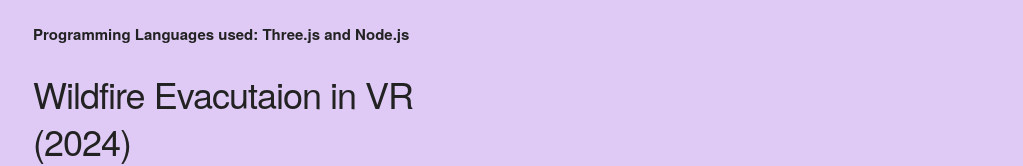
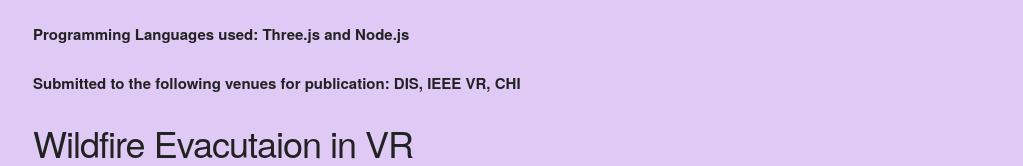
Before and after one commit to mgodje/mgodje.github.io, a website built with Vite: page index.html in a window 1280 px wide. Shown: the part 1036-1202 px from the top of the page, without its empty margins (127-1150 px from the left). Built offline with nearby package versions, Linux system fonts and the light colour scheme; a web font is replaced by a local one.

Commit message:
added publications

```diff
--- a/index.html
+++ b/index.html
@@ -96,6 +96,9 @@
         <p>
           <b>Programming Languages used: Three.js and Node.js</b>
         </p>
+        <p>
+          <b>Submitted to the following venues for publication: DIS, IEEE VR, CHI</b>
+        </p>
     </div>
 
     <!-- Wildfire Evacuation thumbnail and title-->
```
